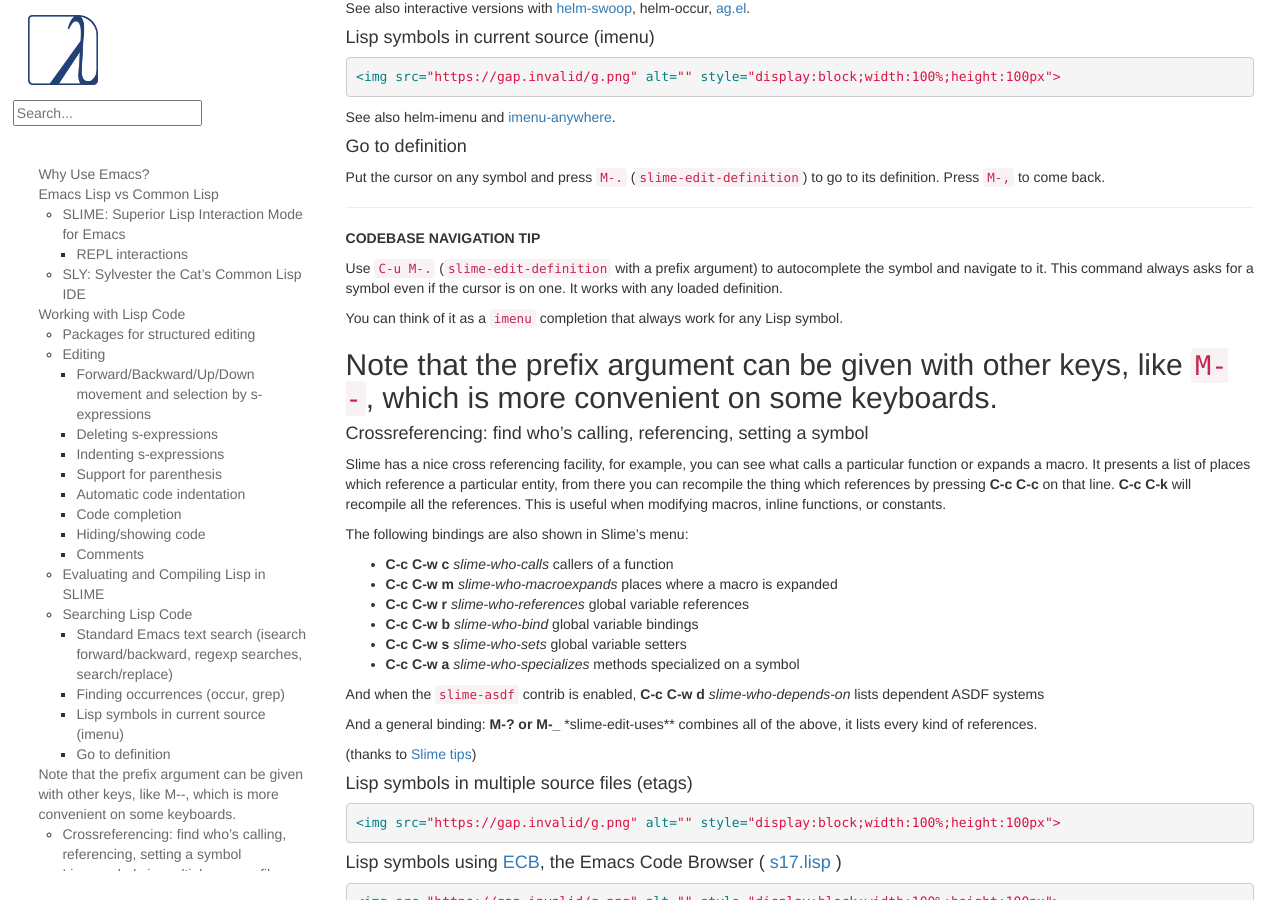
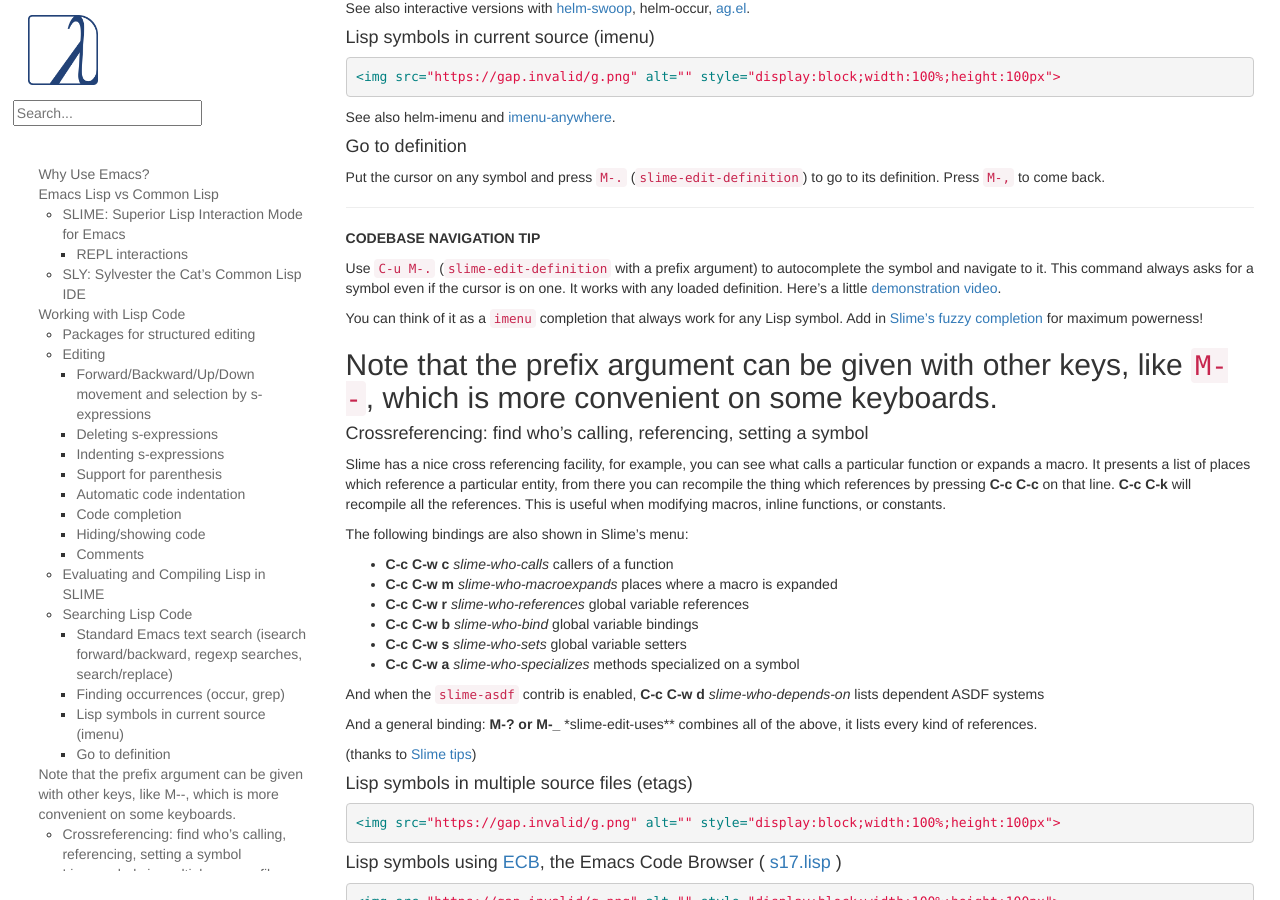
Before and after one commit to LispCookbook/cl-cookbook, a Jekyll site: the page built from emacs-ide.md, in a window 1280 px wide and 900 px high, scrolled down 4277 px. Built offline with Jekyll 4.4.1, drawn with Linux system fonts in a browser that asks for light colours.

Commit message:
emacs-ide navigation tip: add video and mention slime-fuzzy

````diff
--- a/emacs-ide.md
+++ b/emacs-ide.md
@@ -326,9 +326,9 @@
 ---
 **CODEBASE NAVIGATION TIP**
 
-Use `C-u M-.` (`slime-edit-definition` with a prefix argument) to autocomplete the symbol and navigate to it. This command always asks for a symbol even if the cursor is on one. It works with any loaded definition.
+Use `C-u M-.` (`slime-edit-definition` with a prefix argument) to autocomplete the symbol and navigate to it. This command always asks for a symbol even if the cursor is on one. It works with any loaded definition. Here's a little [demonstration video](https://www.youtube.com/watch?v=ZAEt73JHup8).
 
-You can think of it as a `imenu` completion that always work for any Lisp symbol.
+You can think of it as a `imenu` completion that always work for any Lisp symbol. Add in [Slime's fuzzy completion][slime-fuzzy] for maximum powerness!
 
 Note that the prefix argument can be given with other keys, like `M--`, which is more convenient on some keyboards.
 ---
@@ -871,3 +871,5 @@
 
 C-c C-v M-o     slime-clear-presentations
 ```
+
+[slime-fuzzy]: https://common-lisp.net/project/slime/doc/html/Fuzzy-Completion.html
````
